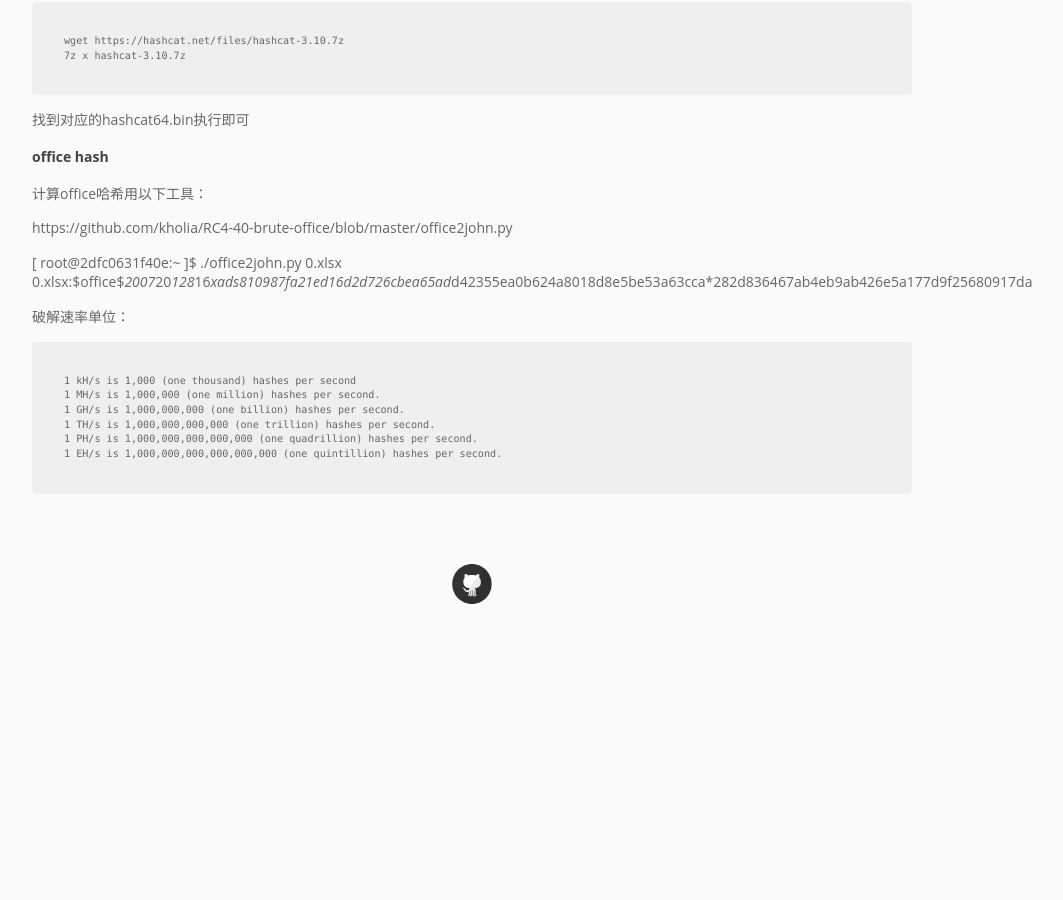
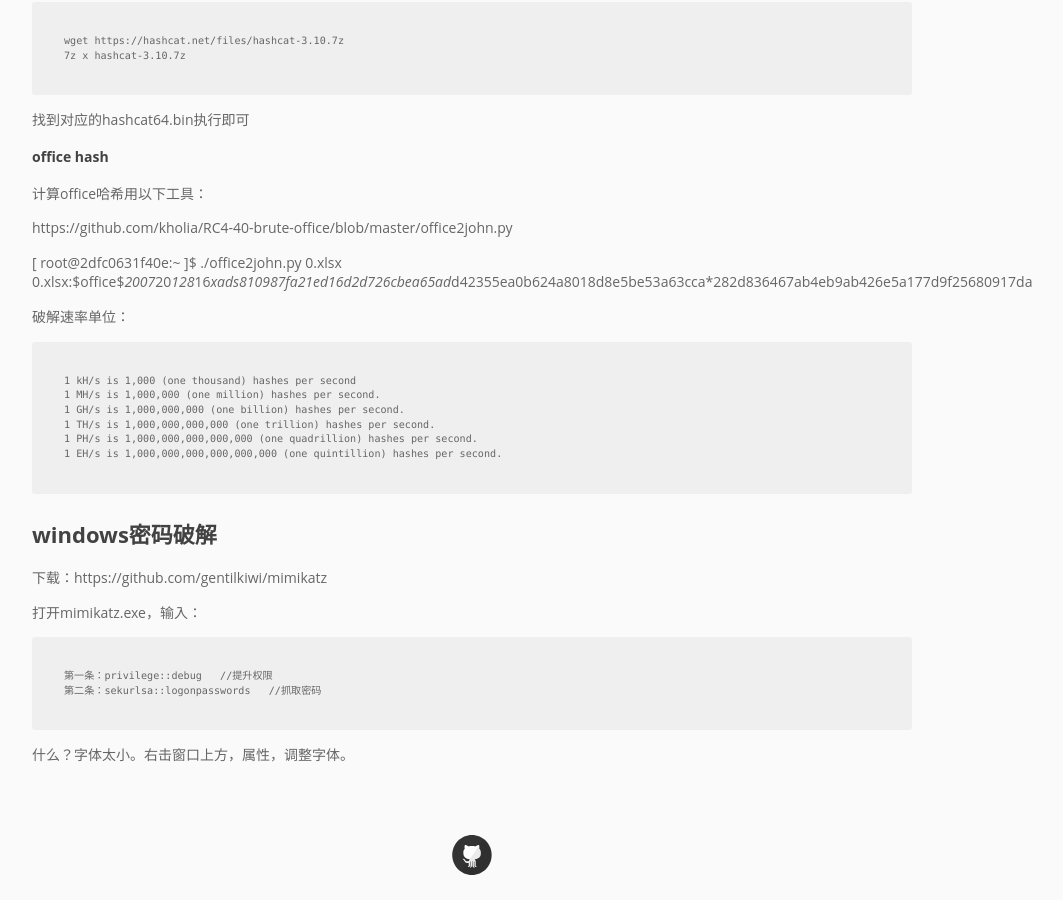
Before and after one commit to pingmalu/pingmalu.github.io, a Jekyll site: the page built from _posts/2015-11-26-密码破解.md, in a window 1280 px wide and 900 px high, scrolled down 2029 px. Shown: the whole window, without its empty margins (168-1231 px from the left). Built offline with Jekyll 4.4.1, drawn with Linux system fonts in a browser that asks for light colours; nearby versions of some CDN libraries; before the commit the page ends 2657 px from its top, so only the background shows below that.

Commit message:
'update'

```diff
--- a/_posts/2015-11-26-MD5密码破解.md
+++ b/_posts/2015-11-26-密码破解.md
@@ -104,3 +104,15 @@
 	1 TH/s is 1,000,000,000,000 (one trillion) hashes per second.
 	1 PH/s is 1,000,000,000,000,000 (one quadrillion) hashes per second.
 	1 EH/s is 1,000,000,000,000,000,000 (one quintillion) hashes per second.
+
+
+# windows密码破解
+
+下载：https://github.com/gentilkiwi/mimikatz
+
+打开mimikatz.exe，输入：
+
+	第一条：privilege::debug   //提升权限
+	第二条：sekurlsa::logonpasswords   //抓取密码
+
+什么？字体太小。右击窗口上方，属性，调整字体。
```
Also changed, not shown: other parts of _posts/2015-11-26-密码破解.md (+1 -1 lines).
